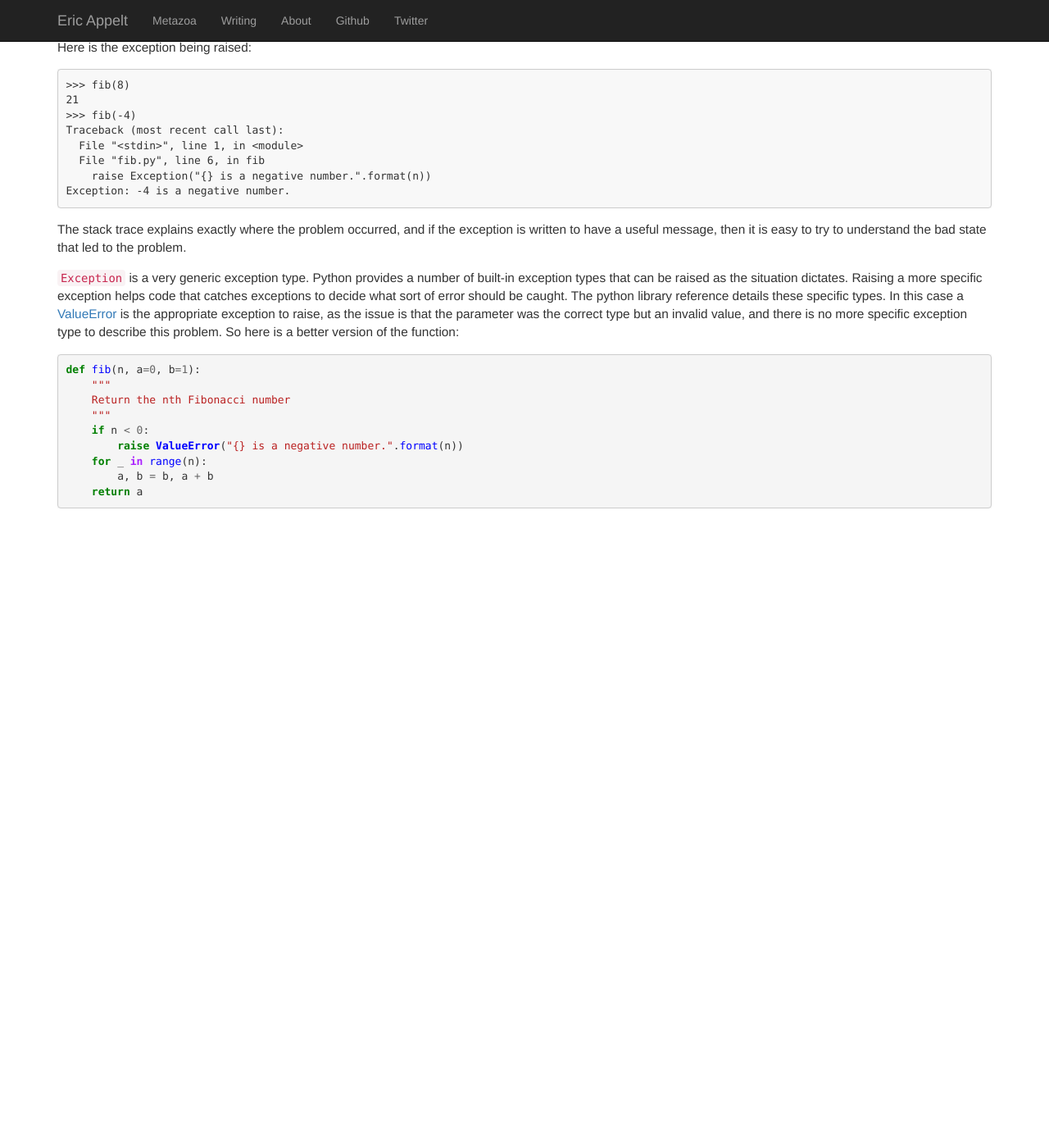
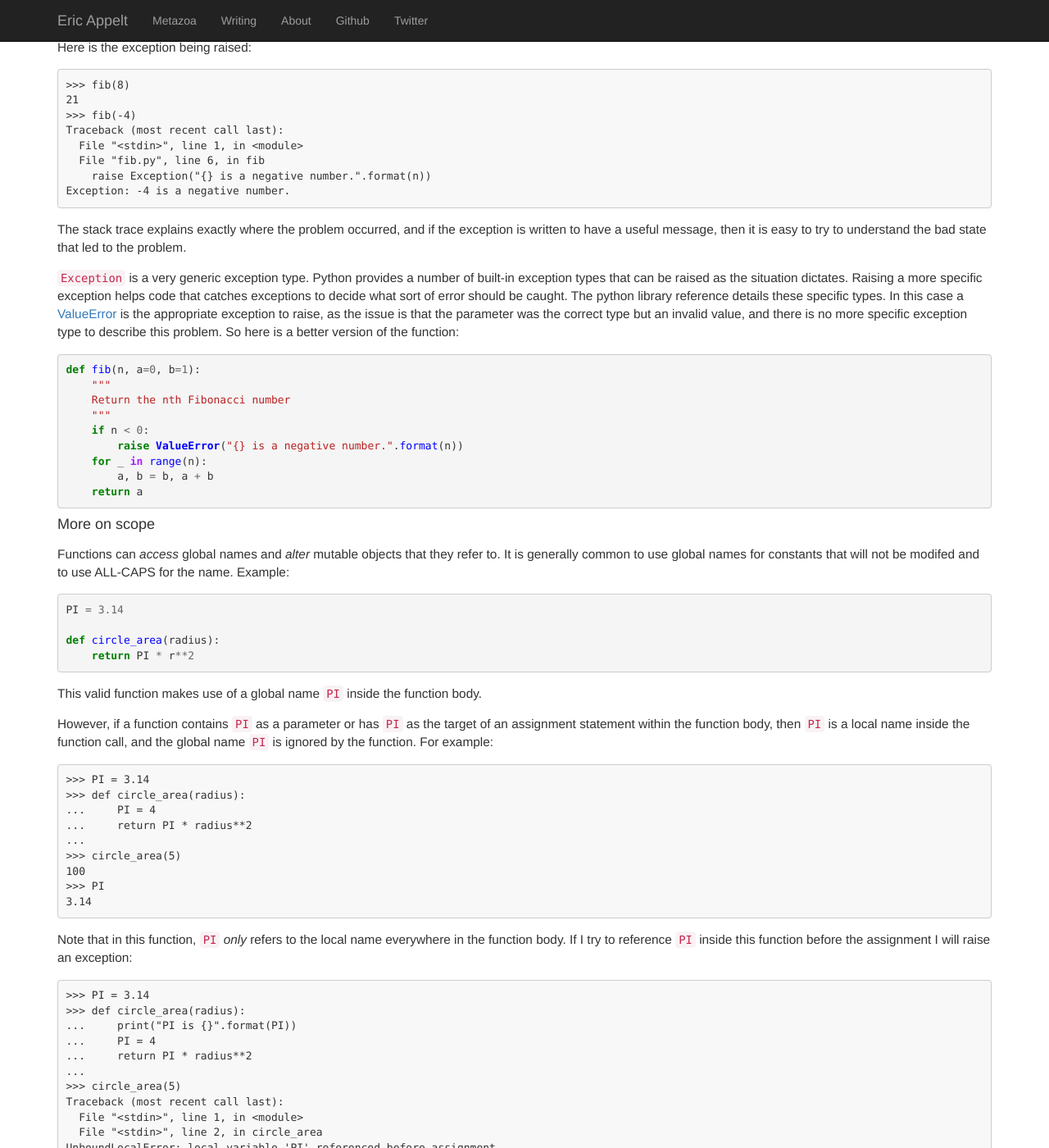
Before and after one commit to appeltel/website-ericappelt, a Jekyll site: the page built from pythonclass/session5.md, in a window 1280 px wide and 1400 px high, scrolled down 3898 px. Shown: the whole window at 82% size. Built offline with Jekyll 4.4.1, drawn with Linux system fonts in a browser that asks for light colours; nearby versions of some CDN libraries; before the commit the page ends 4528 px from its top, so only the background shows below that; some of the changed text lies outside the part shown.

Commit message:
Add session 5 notes

````diff
--- a/pythonclass/session5.md
+++ b/pythonclass/session5.md
@@ -279,3 +279,97 @@ def fib(n, a=0, b=1):
         a, b = b, a + b
     return a
 {% endhighlight %}
+
+#### More on scope
+
+Functions can *access* global names and *alter* mutable objects that they
+refer to. It is generally common to use global names for constants that
+will not be modifed and to use ALL-CAPS for the name. Example:
+
+{% highlight python %}
+PI = 3.14
+
+def circle_area(radius):
+    return PI * r**2
+{% endhighlight %}
+
+This valid function makes use of a global name `PI` inside the function
+body.
+
+However, if a function contains `PI` as a parameter or has `PI` as the
+target of an assignment statement within the function body, then `PI` is
+a local name inside the function call, and the global name `PI` is ignored
+by the function. For example:
+
+```
+>>> PI = 3.14
+>>> def circle_area(radius):
+...     PI = 4
+...     return PI * radius**2
+...
+>>> circle_area(5)
+100
+>>> PI
+3.14
+```
+
+Note that in this function, `PI` *only* refers to the local name everywhere
+in the function body. If I try to reference `PI` inside this function before
+the assignment I will raise an exception:
+
+```
+>>> PI = 3.14
+>>> def circle_area(radius):
+...     print("PI is {}".format(PI))
+...     PI = 4
+...     return PI * radius**2
+...
+>>> circle_area(5)
+Traceback (most recent call last):
+  File "<stdin>", line 1, in <module>
+  File "<stdin>", line 2, in circle_area
+UnboundLocalError: local variable 'PI' referenced before assignment
+```
+
+If I really want `PI` to refer to the global name while inside the function
+body and I want to use an assignment statement to bind `PI` to a different
+object, then I can use a `global` statement to designate that `PI` should
+refer to the global name:
+
+```
+>>> PI = 3.14
+>>> def circle_area(radius):
+...     global PI
+...     print("PI is {}".format(PI))
+...     PI = 4
+...     return PI * radius**2
+...
+>>> circle_area(5)
+PI is 3.14
+100
+>>> circle_area(5)
+PI is 4
+100
+>>> PI
+4
+```
+
+Use of the global statement is generally discouraged if it is avoidable, as
+it makes the function harder to reason about.
+
+Note that if a global name refers to a mutable object, a function can
+mutate that object without needing to have a global statement:
+
+```
+>>> spam = []
+>>> def add_spam():
+...     spam.append('spam')
+...
+>>> add_spam()
+>>> add_spam()
+>>> spam
+['spam', 'spam']
+```
+
+* A global statement is only required when a function needs to assign a
+  new object to a global name.
````
